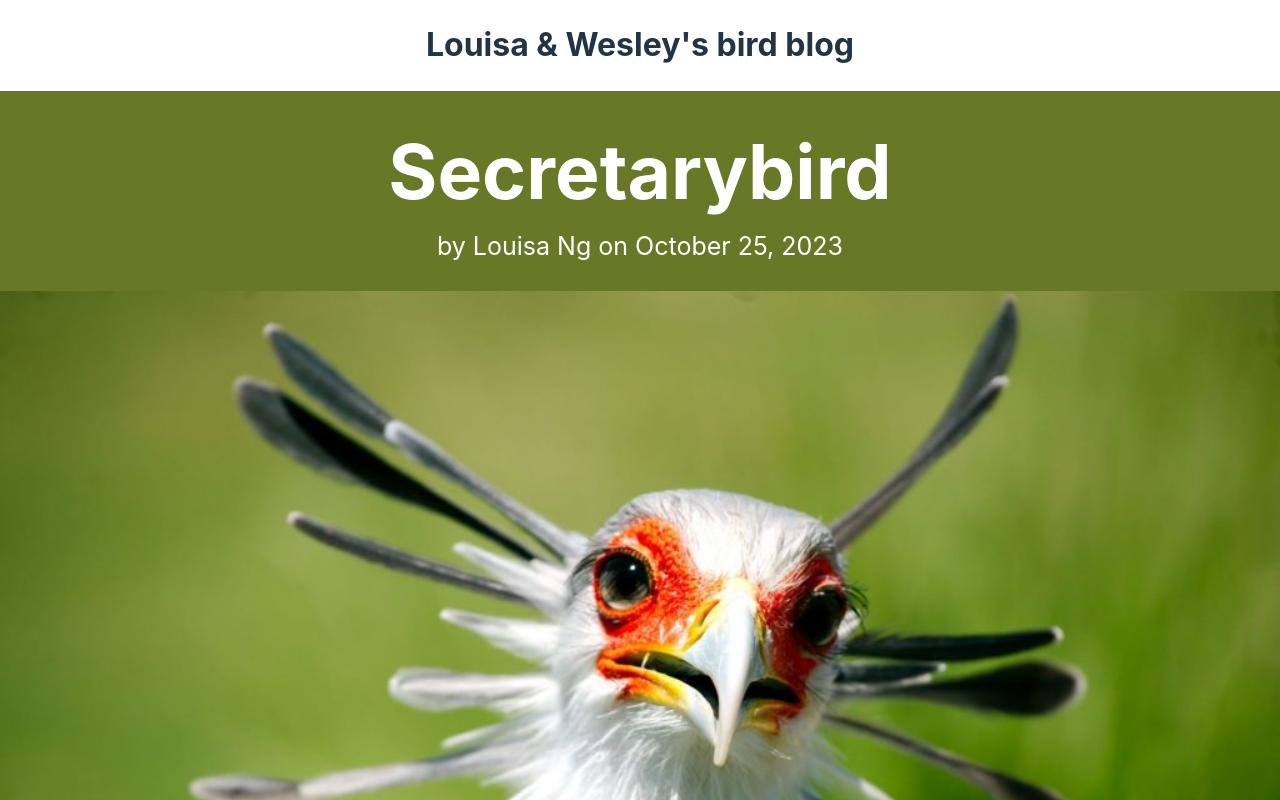
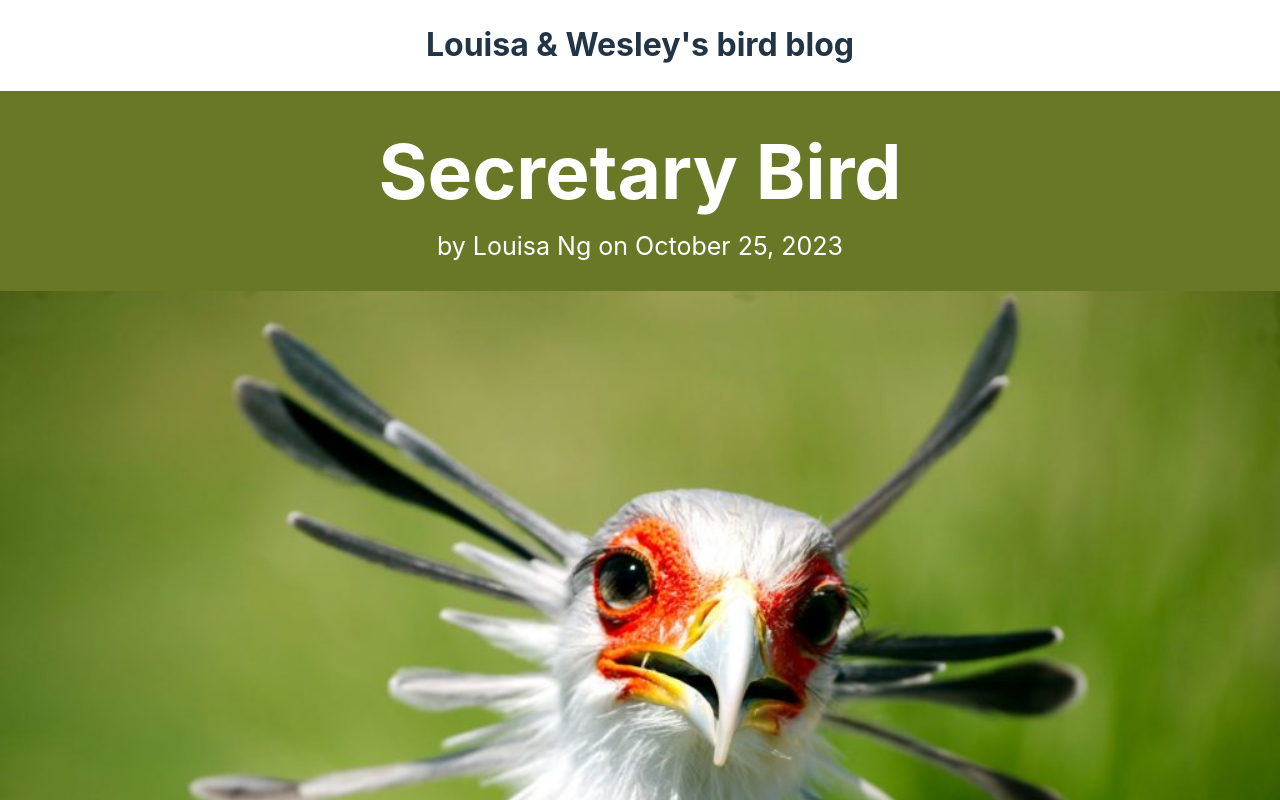
Before and after one commit to wesleynw/proj2-blog, a React (Vite) app: page /secretary-bird in a window 1280 px wide. Shown: the top 800 px of the page. Built offline with nearby package versions, Linux system fonts and the light colour scheme.

Commit message:
secretary bird spelling

```diff
--- a/src/Birds.jsx
+++ b/src/Birds.jsx
@@ -9,7 +9,7 @@ import ruddyduckText from "./texts/ruddy_duck";
 export function Secretarybird() {
   return (
     <Article
-      title="Secretarybird"
+      title="Secretary Bird"
       image={secretarybirdImg}
       description={secretarybirdText}
       author="Louisa Ng"
```
